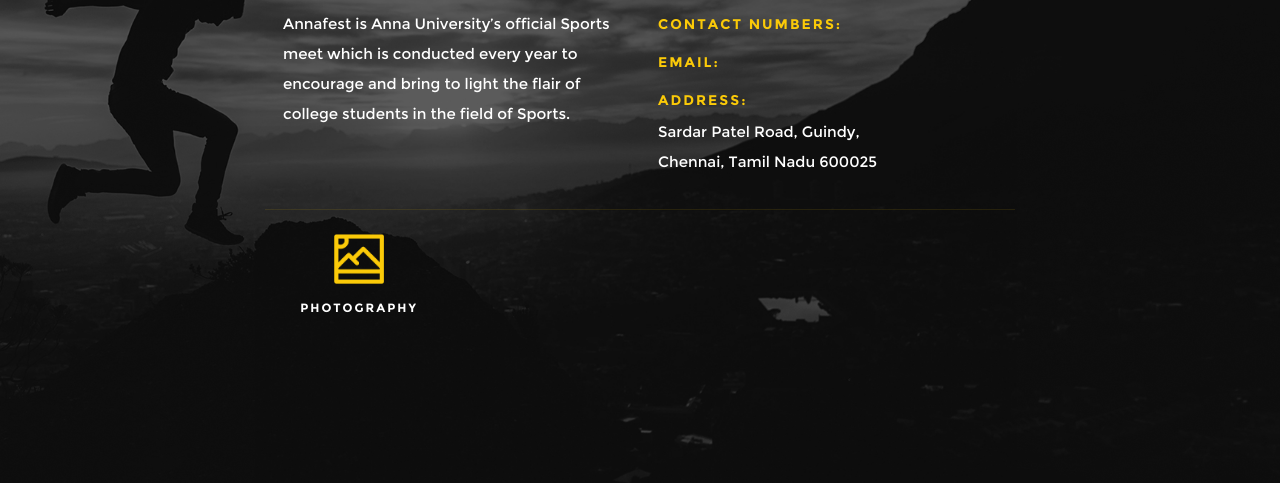
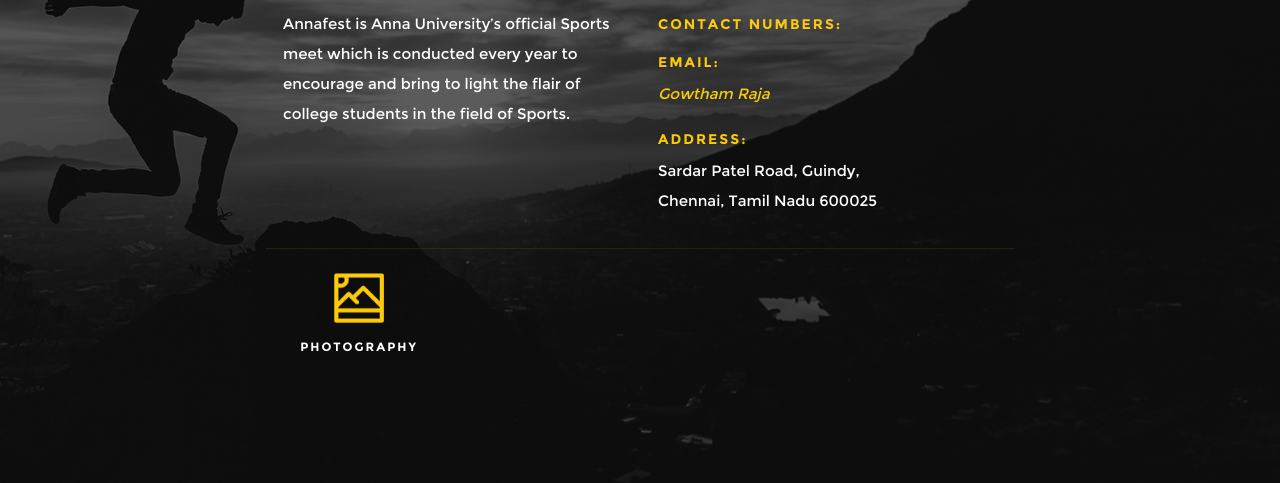
Before and after one commit to amuthu1996/annafest.github.io, a plain HTML site: page index.html in a window 1280 px wide. Both pictures are taken after a click on the link "MORE ABOUT US". Shown: the part 223-706 px from the top of the page. Drawn offline with Linux system fonts and the light colour scheme.

Commit message:
email updated

```diff
--- a/index.html
+++ b/index.html
@@ -135,9 +135,8 @@
 
 			   <h3>Contact Numbers:</h3>
 
-
 			   <h3>Email:</h3>
-
+         <p><i><a href="mailto:gowthamnba09@gmail.com">Gowtham Raja</a></i></p>
 
 			   <h3>Address:</h3>
         <p>
```
